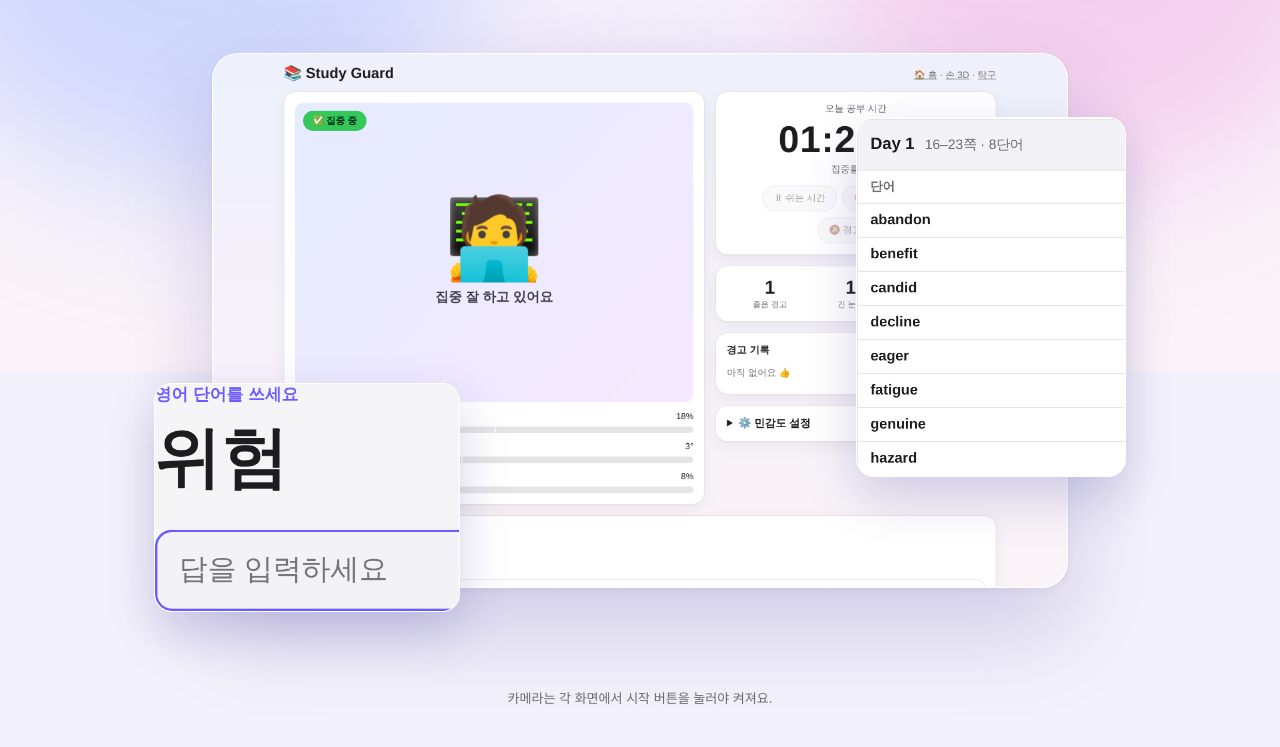
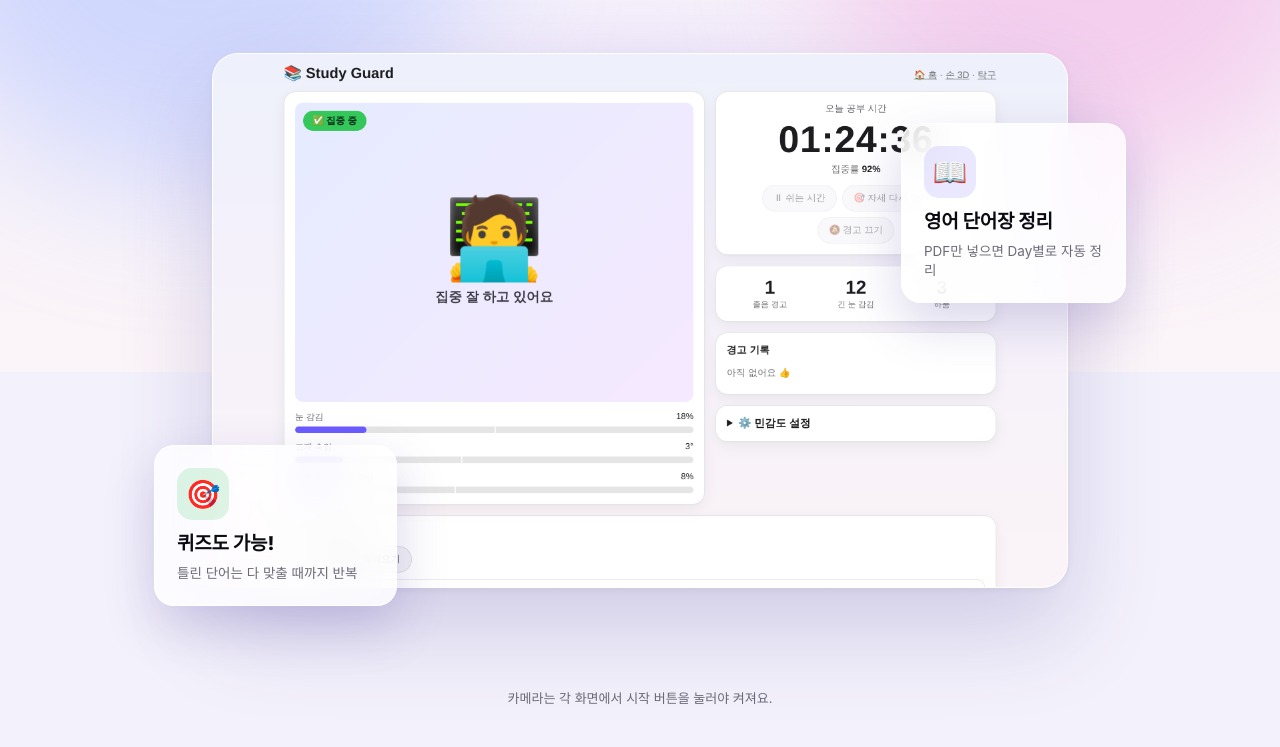
Before and after one commit to vietnamjoon-lgtm/iPad-1, a plain HTML site: page index.html in a window 1280 px wide. Shown: the part 428-1175 px from the top of the page. Drawn offline with Linux system fonts and the light colour scheme.

Commit message:
Use text feature cards instead of screenshots in the floats
Replace the vocab/quiz screenshots with short feature callouts (영어 단어장 정리 / 퀴즈도 가능!) and drop the unused images.

Co-Authored-By: Claude Opus 4.8 <noreply@anthropic.com>

```diff
--- a/index.html
+++ b/index.html
@@ -91,14 +91,18 @@
     .play::after { width: 176px; height: 176px; }
     .play svg { width: 34px; height: 34px; margin-left: 5px; }
 
-    /* 떠 있는 미리보기 카드 */
-    .float { position: absolute; border-radius: 18px; overflow: hidden; background: #fff;
-      border: 1px solid rgba(255, 255, 255, 0.9); box-shadow: 0 20px 50px rgba(80, 70, 160, 0.24); }
-    .float img { width: 100%; height: 100%; object-fit: cover; display: block; }
-    .float.tr { top: 10%; right: -4%; width: 30%; aspect-ratio: 3 / 4; }
-    .float.tr img { object-position: left top; }
-    .float.bl { bottom: 12%; left: -4%; width: 34%; aspect-ratio: 4 / 3; }
-    .float.bl img { object-position: left center; }
+    /* 떠 있는 소개 카드 */
+    .float { position: absolute; border-radius: 20px; background: rgba(255, 255, 255, 0.82);
+      border: 1px solid rgba(255, 255, 255, 0.9); box-shadow: 0 20px 50px rgba(80, 70, 160, 0.22);
+      -webkit-backdrop-filter: blur(20px) saturate(160%); backdrop-filter: blur(20px) saturate(160%);
+      display: flex; flex-direction: column; justify-content: center; gap: 12px; padding: 22px; }
+    .float .fi { display: grid; place-items: center; width: 52px; height: 52px; border-radius: 15px; font-size: 28px; }
+    .float .ft { font-family: var(--display); font-weight: 700; font-size: 19px; letter-spacing: -0.01em; color: var(--ink); line-height: 1.25; }
+    .float .fs { font-size: 13.5px; color: var(--muted); line-height: 1.4; margin-top: -4px; }
+    .float.tr { top: 11%; right: -4%; width: 25%; }
+    .float.tr .fi { background: rgba(106, 92, 255, 0.14); }
+    .float.bl { bottom: 13%; left: -4%; width: 27%; }
+    .float.bl .fi { background: rgba(52, 199, 89, 0.16); }
 
     footer { text-align: center; color: var(--muted); font-size: 13px; padding: 0 22px 40px; }
 
@@ -139,8 +143,16 @@
       <img class="shot" src="design/study.png" alt="공부 모드 화면" />
     </div>
 
-    <div class="float tr"><img src="design/notes.png" alt="영어 단어 노트" /></div>
-    <div class="float bl"><img src="design/quiz.png" alt="단어 퀴즈" /></div>
+    <div class="float tr">
+      <span class="fi">📖</span>
+      <span class="ft">영어 단어장 정리</span>
+      <span class="fs">PDF만 넣으면 Day별로 자동 정리</span>
+    </div>
+    <div class="float bl">
+      <span class="fi">🎯</span>
+      <span class="ft">퀴즈도 가능!</span>
+      <span class="fs">틀린 단어는 다 맞출 때까지 반복</span>
+    </div>
   </section>
 
   <footer>카메라는 각 화면에서 시작 버튼을 눌러야 켜져요.</footer>
```
Also changed, not shown: design/notes.png (deleted), design/quiz.png (deleted).
